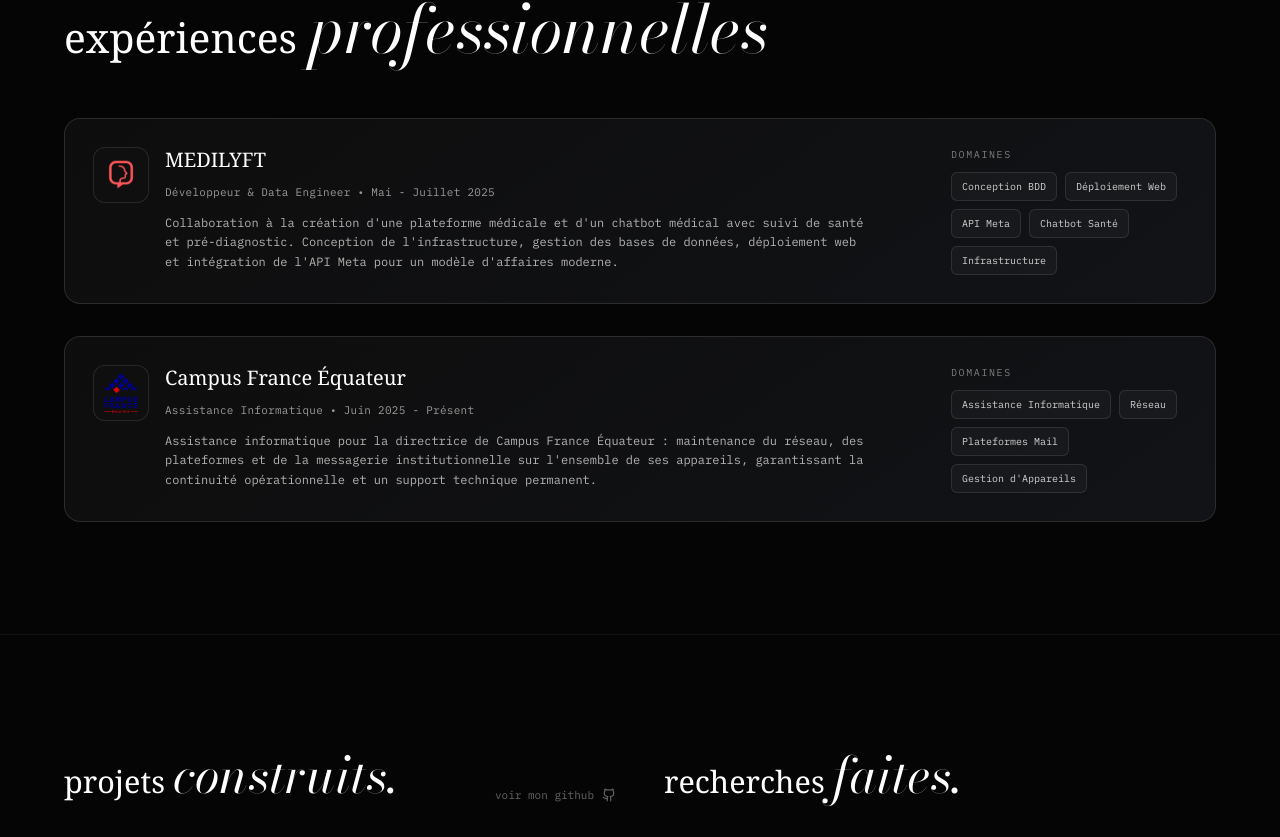
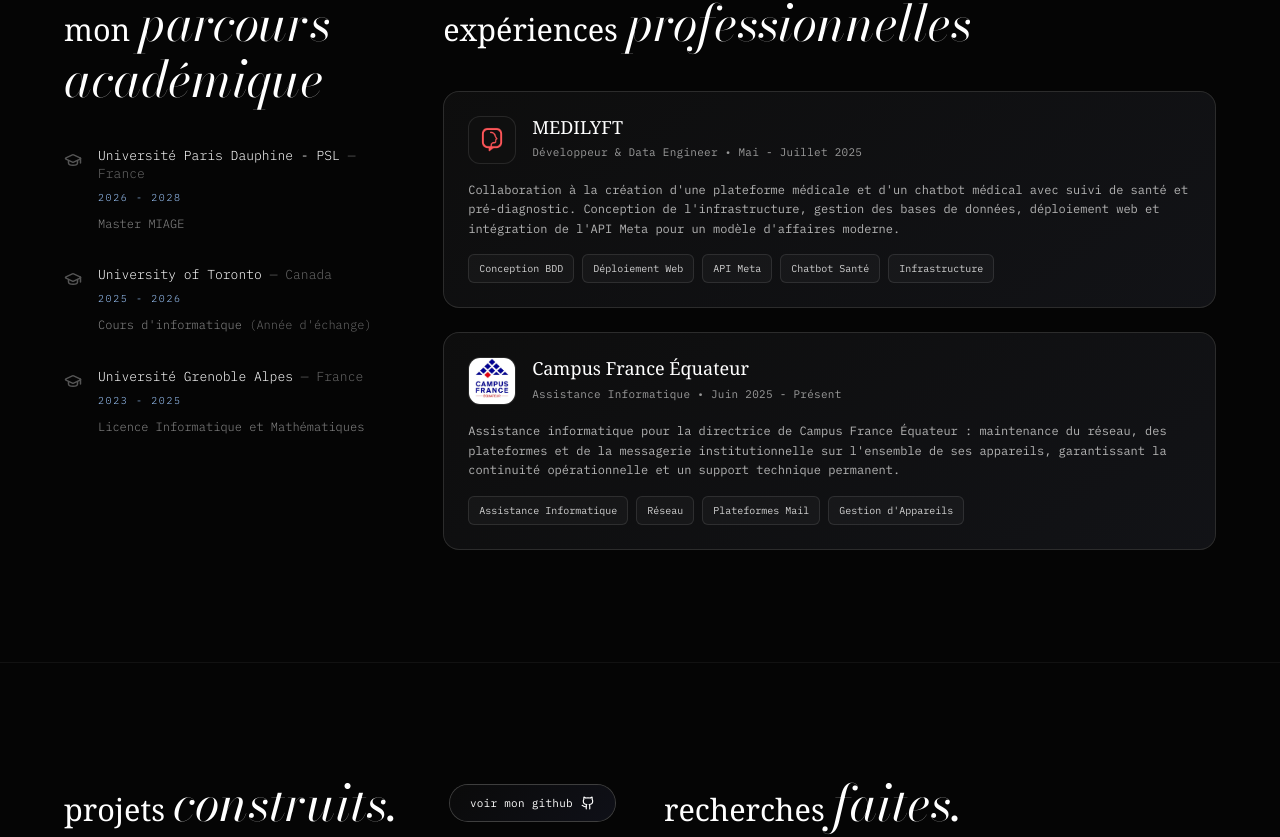
Before and after one commit to francoxortiz1975/franco-ortiz-portfolio, a React (Vite) app: page / in a window 1280 px wide. Shown: the part 670-1507 px from the top of the page. Built offline with nearby package versions, Linux system fonts and the light colour scheme; a web font is replaced by a local one.

Commit message:
Merge education into experience section, add hover glow to avatar and github button

```diff
--- a/src/App.tsx
+++ b/src/App.tsx
@@ -552,11 +552,42 @@
         </motion.div>
       </section>
 
-      {/* Experience Section */}
+      {/* Education + Experience Section */}
       <section id="experience" className="py-28 px-6 border-t border-white/5">
         <div className="max-w-6xl mx-auto">
-          <div className="mb-12 md:mb-14">
-            <h2 className="text-4xl md:text-5xl text-white lowercase">
+          <div className="grid md:grid-cols-[0.3fr_0.7fr] gap-x-12 gap-y-16">
+            {/* Academic Journey Column - 30% */}
+            <div>
+              <div className="mb-10">
+                <h2 className="text-3xl md:text-4xl text-white lowercase">
+                  <span className="font-[family-name:var(--font-sans)] text-[0.85em]">{currentLang === 'en' ? 'my ' : currentLang === 'fr' ? 'mon ' : 'mi '}</span>
+                  <span className="font-[family-name:var(--font-headline)] italic text-[1.4em]">{currentLang === 'en' ? 'academic journey' : currentLang === 'fr' ? 'parcours académique' : 'recorrido académico'}</span>
+                </h2>
+              </div>
+
+              <div className="grid gap-8 font-[family-name:var(--font-mono)] text-sm text-[#888] leading-[1.8] font-light">
+                {education.map((edu, index) => (
+                  <div key={index} className="flex gap-4">
+                    <GraduationCap className="text-[#555] shrink-0 mt-1" size={18} />
+                    <div>
+                      <p className="text-white text-[13px] leading-snug">
+                        {edu.institution} <span className="text-[#666]">— {edu.country[currentLang]}</span>
+                      </p>
+                      <p className="text-[10px] uppercase tracking-[0.16em] text-[#9ec9ff] mt-1.5">{edu.period}</p>
+                      <p className="mt-1.5 text-[12px]">
+                        {edu.degree[currentLang]}
+                        {edu.note[currentLang] && <span className="text-[#666]"> {edu.note[currentLang]}</span>}
+                      </p>
+                    </div>
+                  </div>
+                ))}
+              </div>
+            </div>
+
+            {/* Professional Experience Column - 70% */}
+            <div>
+              <div className="mb-10">
+                <h2 className="text-3xl md:text-4xl text-white lowercase">
                   <span className="font-[family-name:var(--font-sans)] text-[0.85em]">
                     {currentLang === 'en' ? 'professional ' : currentLang === 'fr' ? 'expériences ' : 'experiencia '}
                   </span>
@@ -566,7 +597,7 @@
                 </h2>
               </div>
 
-          <div className="grid grid-cols-1 gap-8">
+              <div className="grid grid-cols-1 gap-6">
                 {experiences.map((exp, index) => {
                   const Wrapper = exp.link ? 'a' : 'div';
                   return (
@@ -580,7 +611,7 @@
                       className="group cursor-pointer"
                     >
                       <Wrapper {...(exp.link ? { href: exp.link, target: '_blank', rel: 'noopener noreferrer' } : {})}>
-                    <div className="flow-edge-card chromatic-edge rounded-2xl p-6 md:p-7 relative transition-all duration-500">
+                        <div className="flow-edge-card chromatic-edge rounded-2xl p-5 md:p-6 relative transition-all duration-500">
                           {exp.link && (
                             <div className="absolute top-4 right-4 opacity-0 group-hover:opacity-100 transition-all duration-300">
                               <div className="bg-white/10 backdrop-blur-sm text-white p-2 rounded-full">
@@ -589,9 +620,8 @@
                             </div>
                           )}
 
-                      <div className="grid md:grid-cols-[1.45fr_0.55fr] gap-5 md:gap-6 items-start">
-                        <div className="flex items-start gap-4">
-                          <div className="shrink-0 w-14 h-14 rounded-xl border border-white/10 overflow-hidden bg-[#0f0f0f]">
+                          <div className="flex items-start gap-4 mb-4">
+                            <div className="shrink-0 w-12 h-12 rounded-xl border border-white/10 overflow-hidden bg-[#0f0f0f]">
                               <img
                                 src={exp.image}
                                 alt={exp.company}
@@ -600,23 +630,20 @@
                               />
                             </div>
 
-                          <div className="space-y-3">
-                            <h3 className="font-sans text-lg md:text-xl font-medium text-white leading-tight">
+                            <div className="space-y-1.5">
+                              <h3 className="font-sans text-base md:text-lg font-medium text-white leading-tight">
                                 {exp.company}
                               </h3>
                               <p className="font-[family-name:var(--font-mono)] text-[11px] text-[#9a9a9a] tracking-wide">
                                 {exp.role[currentLang]} • {exp.period[currentLang]}
                               </p>
-                            <p className="font-[family-name:var(--font-mono)] text-[12px] text-[#b4b4b4] leading-relaxed">
-                              {exp.description[currentLang]}
-                            </p>
                             </div>
                           </div>
 
-                        <div className="md:pl-1 md:justify-self-end md:max-w-[240px]">
-                          <p className="font-[family-name:var(--font-mono)] text-[10px] uppercase tracking-[0.16em] text-white/45 mb-2.5">
-                            {currentLang === 'en' ? 'focus areas' : currentLang === 'fr' ? 'domaines' : 'áreas'}
+                          <p className="font-[family-name:var(--font-mono)] text-[12px] text-[#b4b4b4] leading-relaxed mb-4">
+                            {exp.description[currentLang]}
                           </p>
+
                           <ul className="flex flex-wrap gap-2">
                             {exp.stack[currentLang].map((tag, tagIndex) => (
                               <li
@@ -628,12 +655,12 @@
                             ))}
                           </ul>
                         </div>
-                      </div>
-                    </div>
                       </Wrapper>
                     </motion.div>
                   );
                 })}
+              </div>
+            </div>
           </div>
         </div>
       </section>
@@ -644,7 +671,7 @@
           <div className="grid md:grid-cols-2 gap-x-12 gap-y-20">
             {/* Projects Column */}
             <div>
-              <div className="flex justify-between items-end mb-10">
+              <div className="flex flex-col sm:flex-row sm:justify-between sm:items-center gap-5 mb-10">
                 <h2 className="text-3xl md:text-4xl text-white lowercase">
                   <span className="font-[family-name:var(--font-sans)] text-[0.85em]">{currentLang === 'en' ? 'projects ' : currentLang === 'fr' ? 'projets ' : 'proyectos '}</span>
                   <span className="font-[family-name:var(--font-headline)] italic text-[1.4em]">{currentLang === 'en' ? 'built.' : currentLang === 'fr' ? 'construits.' : 'construidos.'}</span>
@@ -653,7 +680,7 @@
                   href="https://github.com/francoxortiz1975"
                   target="_blank"
                   rel="noopener noreferrer"
-                  className="hidden md:flex items-center space-x-2 font-[family-name:var(--font-mono)] text-[11px] text-[#666] hover:text-white transition-colors lowercase shrink-0"
+                  className="btn-aura inline-flex items-center space-x-2 text-white px-5 py-2.5 rounded-full font-[family-name:var(--font-mono)] text-[11px] lowercase tracking-wide transition-all w-fit shrink-0"
                 >
                   <span>{t.work.more}</span>
                   <Github size={14} />
@@ -947,43 +974,6 @@
         </div>
       </section>
 
-      {/* Education Section */}
-      <section id="education" className="py-28 px-6 border-t border-white/5">
-        <div className="max-w-3xl mx-auto">
-          <motion.div
-            initial={{ opacity: 0 }}
-            whileInView={{ opacity: 1 }}
-            viewport={{ once: true }}
-            className="space-y-12"
-          >
-            <div>
-              <h2 className="text-4xl md:text-5xl text-white lowercase">
-                <span className="font-[family-name:var(--font-sans)] text-[0.85em]">{currentLang === 'en' ? 'my ' : currentLang === 'fr' ? 'mon ' : 'mi '}</span>
-                <span className="font-[family-name:var(--font-headline)] italic text-[1.4em]">{currentLang === 'en' ? 'academic journey' : currentLang === 'fr' ? 'parcours académique' : 'recorrido académico'}</span>
-              </h2>
-            </div>
-
-            <div className="grid gap-8 font-[family-name:var(--font-mono)] text-sm text-[#888] leading-[1.8] font-light">
-              {education.map((edu, index) => (
-                <div key={index} className="flex gap-5">
-                  <GraduationCap className="text-[#555] shrink-0 mt-1" size={18} />
-                  <div>
-                    <p className="text-white">
-                      {edu.institution} <span className="text-[#666]">— {edu.country[currentLang]}</span>
-                    </p>
-                    <p className="text-[11px] uppercase tracking-[0.16em] text-[#9ec9ff] mt-1">{edu.period}</p>
-                    <p className="mt-1">
-                      {edu.degree[currentLang]}
-                      {edu.note[currentLang] && <span className="text-[#666]"> {edu.note[currentLang]}</span>}
-                    </p>
-                  </div>
-                </div>
-              ))}
-            </div>
-          </motion.div>
-        </div>
-      </section>
-
       {/* Footer */}
       <footer className="py-12 px-6 border-t border-white/5">
         <div className="max-w-6xl mx-auto flex flex-col md:flex-row justify-between items-center gap-8">
--- a/src/index.css
+++ b/src/index.css
@@ -187,6 +187,11 @@
 .avatar-glow {
   position: relative;
   z-index: 1;
+  transition: transform 0.4s;
+}
+
+.avatar-glow:hover {
+  transform: scale(1.03);
 }
 
 .avatar-glow::before {
@@ -198,9 +203,16 @@
     radial-gradient(circle at 35% 30%, rgb(var(--aura-cyan) / 0.45), transparent 60%),
     radial-gradient(circle at 65% 70%, rgb(var(--aura-blue) / 0.40), transparent 60%),
     radial-gradient(circle at 70% 25%, rgb(var(--aura-red-edge) / 0.18), transparent 55%);
-  filter: blur(26px) saturate(135%);
   z-index: -1;
-  animation: avatar-pulse 5s ease-in-out infinite;
+  opacity: 0;
+  filter: blur(20px) saturate(135%);
+  transition: opacity 0.4s, filter 0.4s;
+}
+
+.avatar-glow:hover::before,
+.avatar-glow:focus-visible::before {
+  opacity: 1;
+  filter: blur(32px) saturate(150%);
 }
 
 .avatar-glow::after {
@@ -208,14 +220,20 @@
   position: absolute;
   inset: 0;
   border-radius: 9999px;
-  border: 1px solid rgb(205 220 255 / 0.25);
+  border: 1px solid rgb(150 150 150 / 0.34);
   box-shadow: 0 0 0 1px rgb(255 255 255 / 0.04) inset;
   pointer-events: none;
+  transition: border-color 0.4s, box-shadow 0.4s;
 }
 
-@keyframes avatar-pulse {
-  0%, 100% { opacity: 0.55; transform: scale(1); }
-  50% { opacity: 1; transform: scale(1.06); }
+.avatar-glow:hover::after,
+.avatar-glow:focus-visible::after {
+  border-color: rgb(205 220 255 / 0.45);
+  box-shadow:
+    0 0 0 1px rgb(255 255 255 / 0.08) inset,
+    0 0 38px rgb(var(--aura-blue) / 0.40),
+    0 0 70px rgb(var(--aura-cyan) / 0.28),
+    3px 0 16px rgb(var(--aura-red-edge) / 0.14);
 }
 
 /* Navbar name gradient hover */
```
Also changed, not shown: public/campusfrance.png, public/icon-180.png (added). Lines whose indentation alone changed are shown as unchanged.
